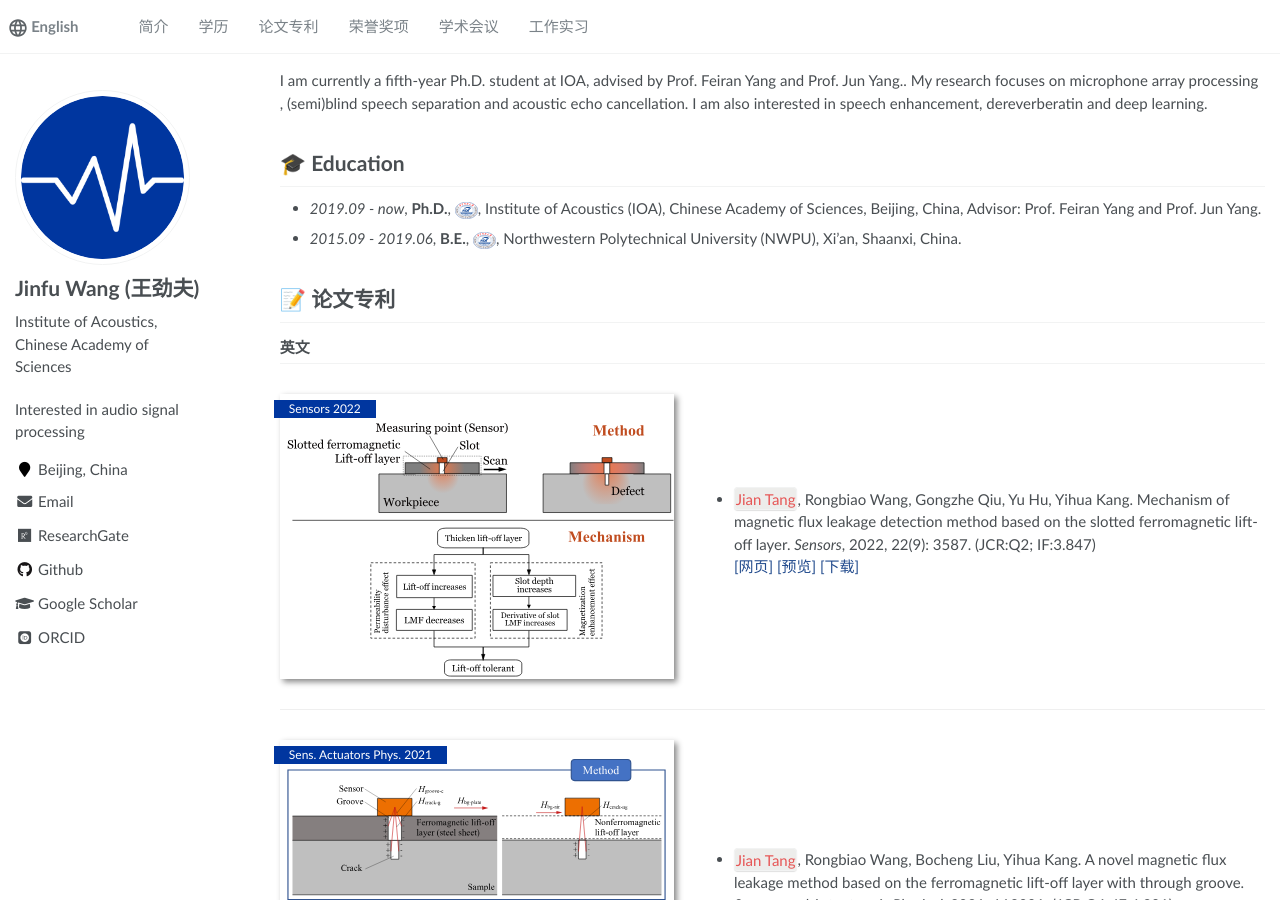
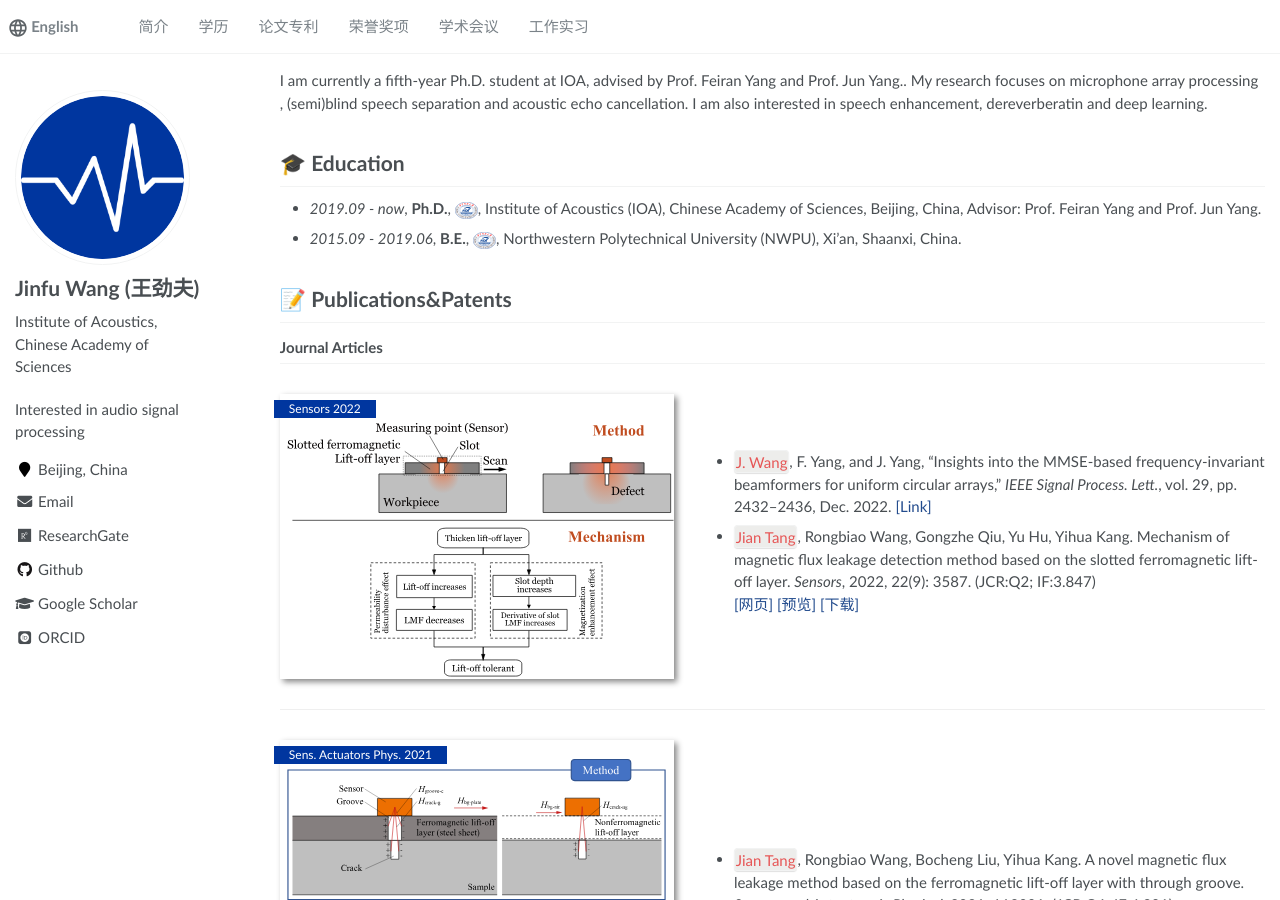
Before and after one commit to 875441459/875441459.github.io, a Jekyll site: the page built from _pages/about.md, in a window 1280 px wide and 900 px high. Built offline with Jekyll 4.4.1, drawn with Linux system fonts in a browser that asks for light colours; some web fonts are replaced.

Commit message:
Update about.md

```diff
--- a/_pages/about.md
+++ b/_pages/about.md
@@ -34,12 +34,15 @@ My research focuses on microphone array processing , (semi)blind speech separati
 
 <span class='anchor' id='-lwzl'></span>
 
-# 📝 论文专利
+# 📝 Publications&Patents
 
-### 英文
+### Journal Articles
 ---
 <div class='paper-box'><div class='paper-box-image'><div><div class="badge">Sensors 2022</div><img src='images/sensors2022.svg' alt="sym" width="100%"></div></div>
 <div class='paper-box-text' markdown="1">
+
+- `J. Wang`, F. Yang, and J. Yang, “Insights into the MMSE-based frequency-invariant beamformers for uniform circular arrays,” *IEEE Signal Process. Lett.*,  vol. 29, pp. 2432–2436, Dec. 2022.
+[[Link]](https://ieeexplore.ieee.org/document/9964078/metrics#metrics)
 
 -	`Jian Tang`, Rongbiao Wang, Gongzhe Qiu, Yu Hu, Yihua Kang. Mechanism of magnetic flux leakage detection method based on the slotted ferromagnetic lift-off layer. *Sensors*, 2022, 22(9): 3587. (JCR:Q2; IF:3.847)
 [[网页]](https://dx.doi.org/10.3390/s22093587) [[预览]](https://github.com/tangjyan/tangjyan.github.io/blob/main/pdf/TangJ-2022-Mechanism%20of%20Magnetic%20Flux%20Leakage%20Detection%20Method%20Based%20on%20the%20Slotted.pdf) [[下载]](/pdf/TangJ-2022-Mechanism%20of%20Magnetic%20Flux%20Leakage%20Detection%20Method%20Based%20on%20the%20Slotted.pdf)
```
